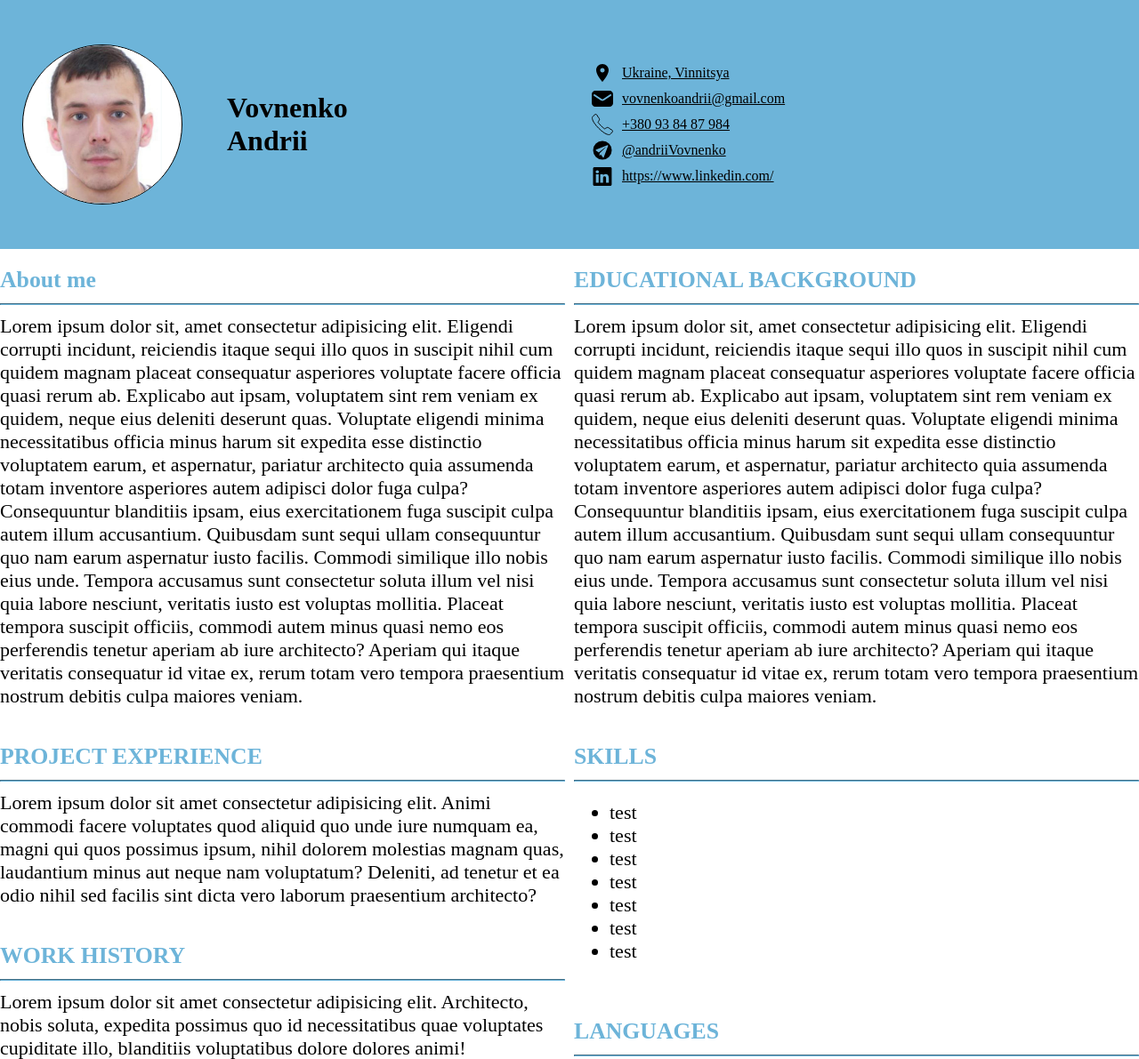
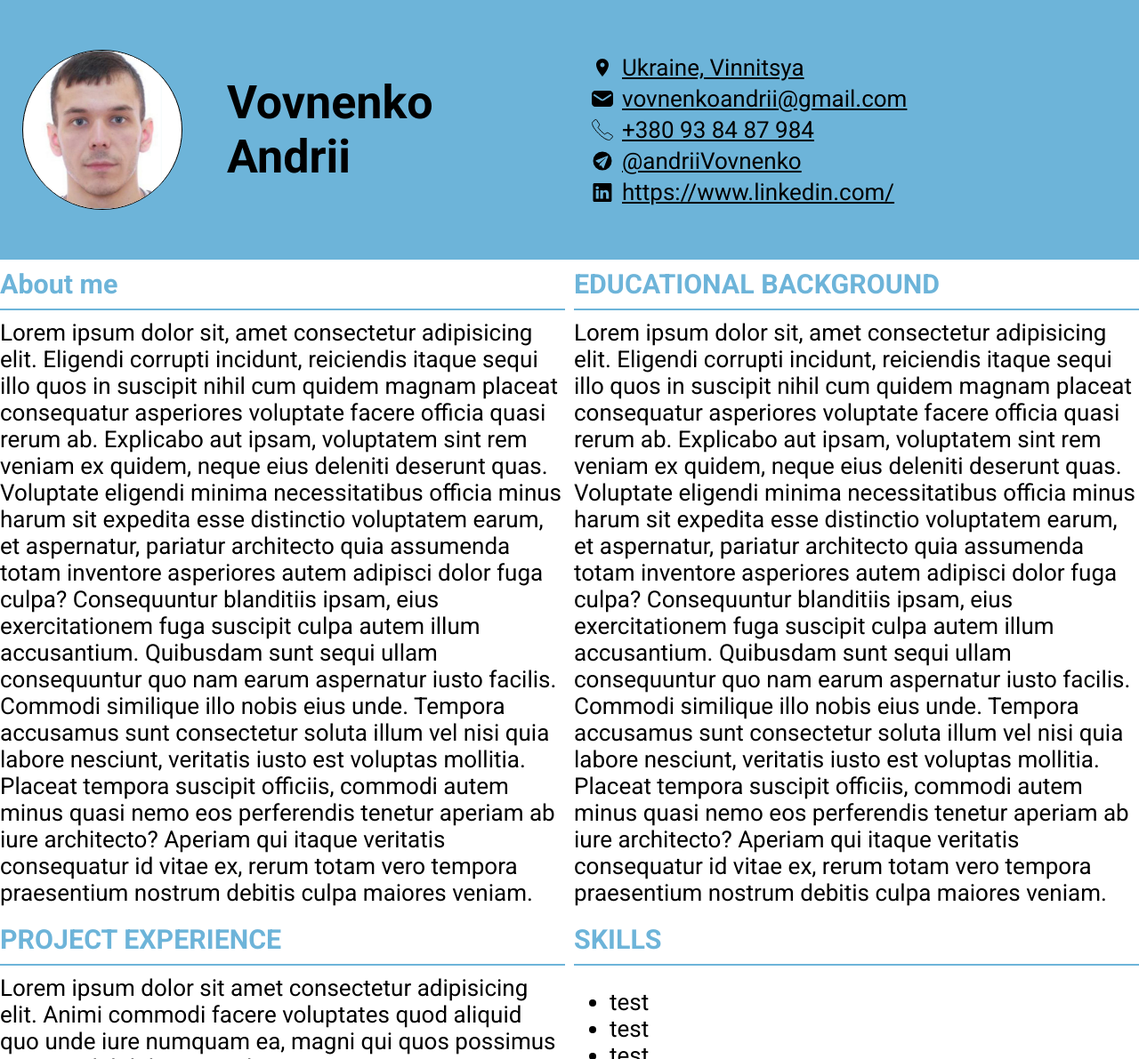
Before and after one commit to andrii-vovnenko/my-cv, a website built with Vite: page index.html in a window 1280 px wide. Shown: the top 1191 px of the page at 89% size. Built offline with nearby package versions, Linux system fonts and the light colour scheme.

Commit message:
Update styles

```diff
--- a/css/styles.css
+++ b/css/styles.css
@@ -1,11 +1,18 @@
+:root {
+  --blue-color: #6db4d9;
+  --text-color: #000;
+}
+
 body {
+  font-family: 'Roboto', sans-serif;
+  font-size: clamp(0.75rem, 1vw + 1rem, 1.625rem);
   max-width: 1280px;
   margin: 0 auto;
   box-sizing: border-box;
 }
 
 header {
-  background-color: #6db4d9;
+  background-color: var(--blue-color);
   padding: 50px 25px;
   display: flex;
   gap: 50px;
@@ -49,7 +56,7 @@ header {
   display: flex;
   align-items: center;
   gap: 10px;
-  color: #000;
+  color: var(--text-color);
   width: max-content;
 }
 
@@ -64,23 +71,25 @@ main {
 }
 
 .section {
-  font-size: 22px;
-  padding: 20px 0;
+  padding: 10px 0;
   break-inside: avoid;
 }
 
 h3 {
-  color: #6db4d9;
+  color: var(--blue-color);
   margin: 0;
 }
 
-hr {
-  border-color: #6db4d9;
+.divider {
+  border-top: 2px var(--blue-color) solid;
+  margin: 10px 0;
 }
 
 @media (max-width: 960px) {
   header {
     flex-wrap: wrap;
+    padding: 20px 5px;
+    gap: 10px;
   }
 
   .about {
@@ -89,6 +98,6 @@ hr {
 
   main {
     column-count: 1;
-    padding: 10px;
+    padding: 0 10px;
   }
 }
--- a/index.html
+++ b/index.html
@@ -6,6 +6,9 @@
   <meta name="viewport" content="width=device-width, initial-scale=1.0">
   <link rel="icon" href="static/images/favicon.ico" type="image/x-icon">
   <link rel="stylesheet" href="css/styles.css">
+  <link rel="preconnect" href="https://fonts.googleapis.com">
+  <link rel="preconnect" href="https://fonts.gstatic.com" crossorigin>
+  <link href="https://fonts.googleapis.com/css2?family=Roboto:wght@100;300;400;500;700;900&display=swap" rel="stylesheet">
   <title>Vovnenko CV</title>
 </head>
 <body>
@@ -56,27 +59,27 @@
   <main>
     <div class="section">
       <h3>About me</h3>
-      <hr>
+      <div class="divider"></div>
       Lorem ipsum dolor sit, amet consectetur adipisicing elit. Eligendi corrupti incidunt, reiciendis itaque sequi illo quos in suscipit nihil cum quidem magnam placeat consequatur asperiores voluptate facere officia quasi rerum ab. Explicabo aut ipsam, voluptatem sint rem veniam ex quidem, neque eius deleniti deserunt quas. Voluptate eligendi minima necessitatibus officia minus harum sit expedita esse distinctio voluptatem earum, et aspernatur, pariatur architecto quia assumenda totam inventore asperiores autem adipisci dolor fuga culpa? Consequuntur blanditiis ipsam, eius exercitationem fuga suscipit culpa autem illum accusantium. Quibusdam sunt sequi ullam consequuntur quo nam earum aspernatur iusto facilis. Commodi similique illo nobis eius unde. Tempora accusamus sunt consectetur soluta illum vel nisi quia labore nesciunt, veritatis iusto est voluptas mollitia. Placeat tempora suscipit officiis, commodi autem minus quasi nemo eos perferendis tenetur aperiam ab iure architecto? Aperiam qui itaque veritatis consequatur id vitae ex, rerum totam vero tempora praesentium nostrum debitis culpa maiores veniam.
     </div>
     <div class="section">
       <h3>PROJECT  EXPERIENCE</h3>
-      <hr>
+      <div class="divider"></div>
       Lorem ipsum dolor sit amet consectetur adipisicing elit. Animi commodi facere voluptates quod aliquid quo unde iure numquam ea, magni qui quos possimus ipsum, nihil dolorem molestias magnam quas, laudantium minus aut neque nam voluptatum? Deleniti, ad tenetur et ea odio nihil sed facilis sint dicta vero laborum praesentium architecto?
     </div>
     <div class="section">
       <h3>WORK HISTORY</h3>
-      <hr>
+      <div class="divider"></div>
       Lorem ipsum dolor sit amet consectetur adipisicing elit. Architecto, nobis soluta, expedita possimus quo id necessitatibus quae voluptates cupiditate illo, blanditiis voluptatibus dolore dolores animi!
     </div>
     <div class="section">
       <h3>EDUCATIONAL BACKGROUND</h3>
-      <hr>
+      <div class="divider"></div>
       Lorem ipsum dolor sit, amet consectetur adipisicing elit. Eligendi corrupti incidunt, reiciendis itaque sequi illo quos in suscipit nihil cum quidem magnam placeat consequatur asperiores voluptate facere officia quasi rerum ab. Explicabo aut ipsam, voluptatem sint rem veniam ex quidem, neque eius deleniti deserunt quas. Voluptate eligendi minima necessitatibus officia minus harum sit expedita esse distinctio voluptatem earum, et aspernatur, pariatur architecto quia assumenda totam inventore asperiores autem adipisci dolor fuga culpa? Consequuntur blanditiis ipsam, eius exercitationem fuga suscipit culpa autem illum accusantium. Quibusdam sunt sequi ullam consequuntur quo nam earum aspernatur iusto facilis. Commodi similique illo nobis eius unde. Tempora accusamus sunt consectetur soluta illum vel nisi quia labore nesciunt, veritatis iusto est voluptas mollitia. Placeat tempora suscipit officiis, commodi autem minus quasi nemo eos perferendis tenetur aperiam ab iure architecto? Aperiam qui itaque veritatis consequatur id vitae ex, rerum totam vero tempora praesentium nostrum debitis culpa maiores veniam.
     </div>
     <div class="section">
       <h3>SKILLS</h3>
-      <hr>
+      <div class="divider"></div>
       <ul>
         <li>test</li>
         <li>test</li>
@@ -89,7 +92,7 @@
     </div>
     <div class="section">
       <h3>LANGUAGES</h3>
-      <hr>
+      <div class="divider"></div>
       <ul>
         <li>test</li>
         <li>test</li>
```
